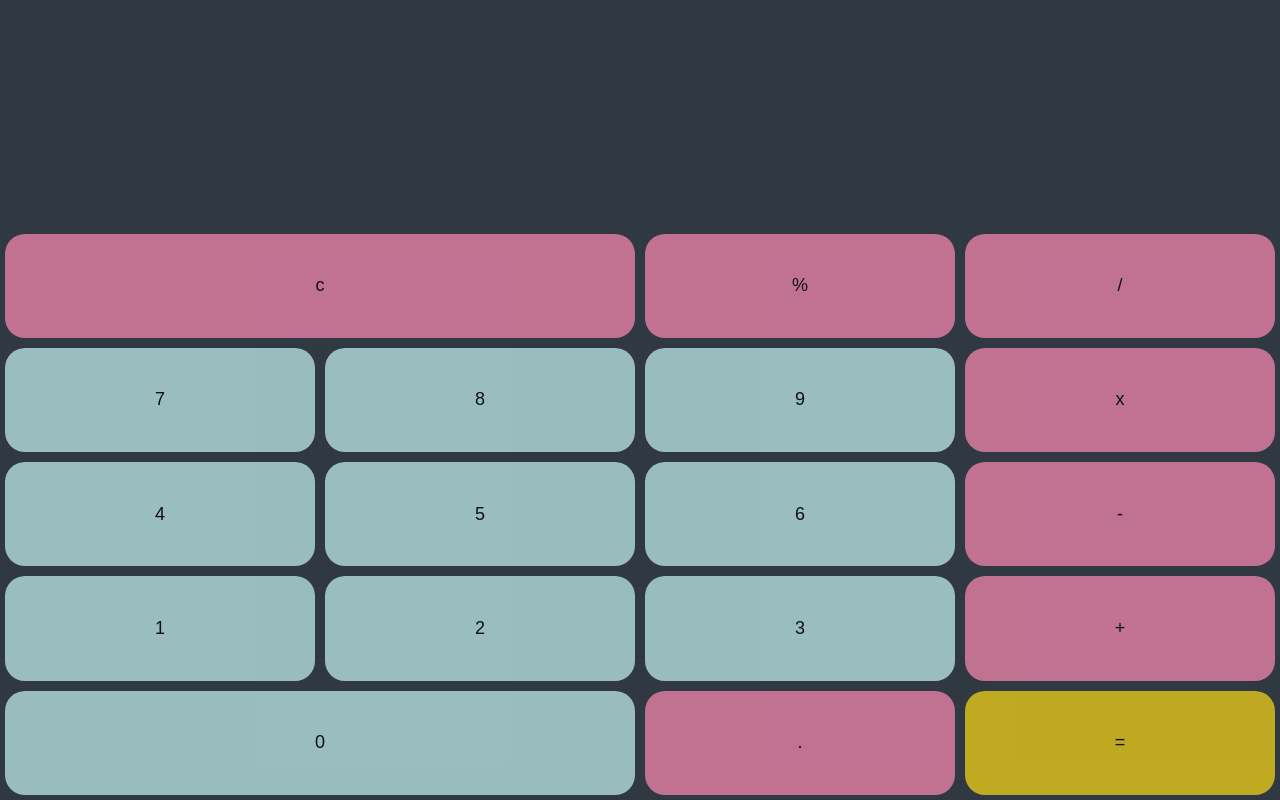
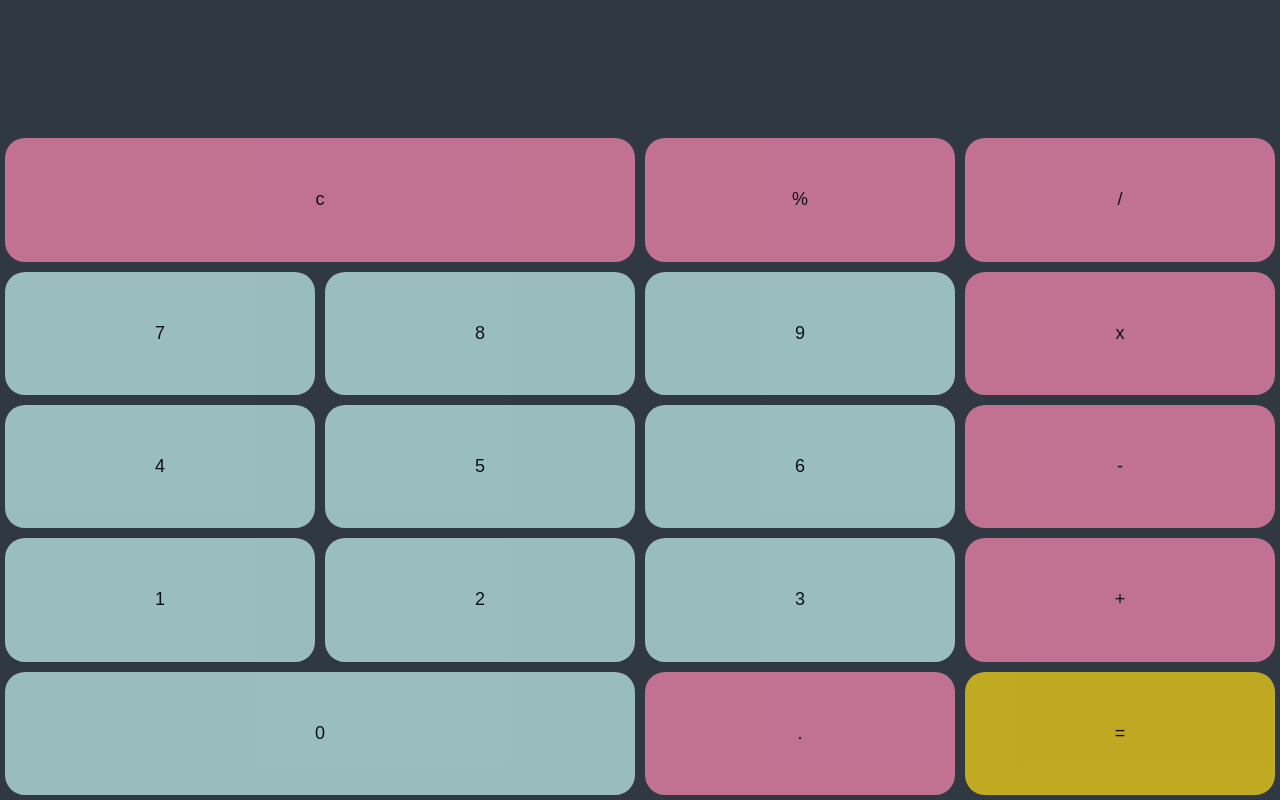
Before and after one commit to BrookeVerse/javaScriptCalculator, a plain HTML site: page index.html in a window 1280 px wide. Drawn offline with nearby package versions, Linux system fonts and the light colour scheme; files that its build step writes are made by us from their sources.

Commit message:
Small CSS changes

```diff
--- a/Style/components.scss
+++ b/Style/components.scss
@@ -7,9 +7,8 @@ main {
     min-height: 100vh;
     display: grid;
     grid-template-columns: repeat(4, 1fr);
-    grid-template-rows: repeat(7, 1fr);
+    grid-template-rows: repeat(6, 1fr);
     grid-template-areas:
-      "input input input input"
       "input input input input"
       "erase erase percent devide"
       "button7 button8 button9 multi"
@@ -19,7 +18,10 @@ main {
     /* Each seprate button of the calculator*/
     &__input {
       grid-area: input;
-      background-color: $primary-colour;
+      margin: 20px;
+      text-align: right;
+      font-size: larger;
+      color: white;
     }
     &__0 {
       grid-area: button0;
```
